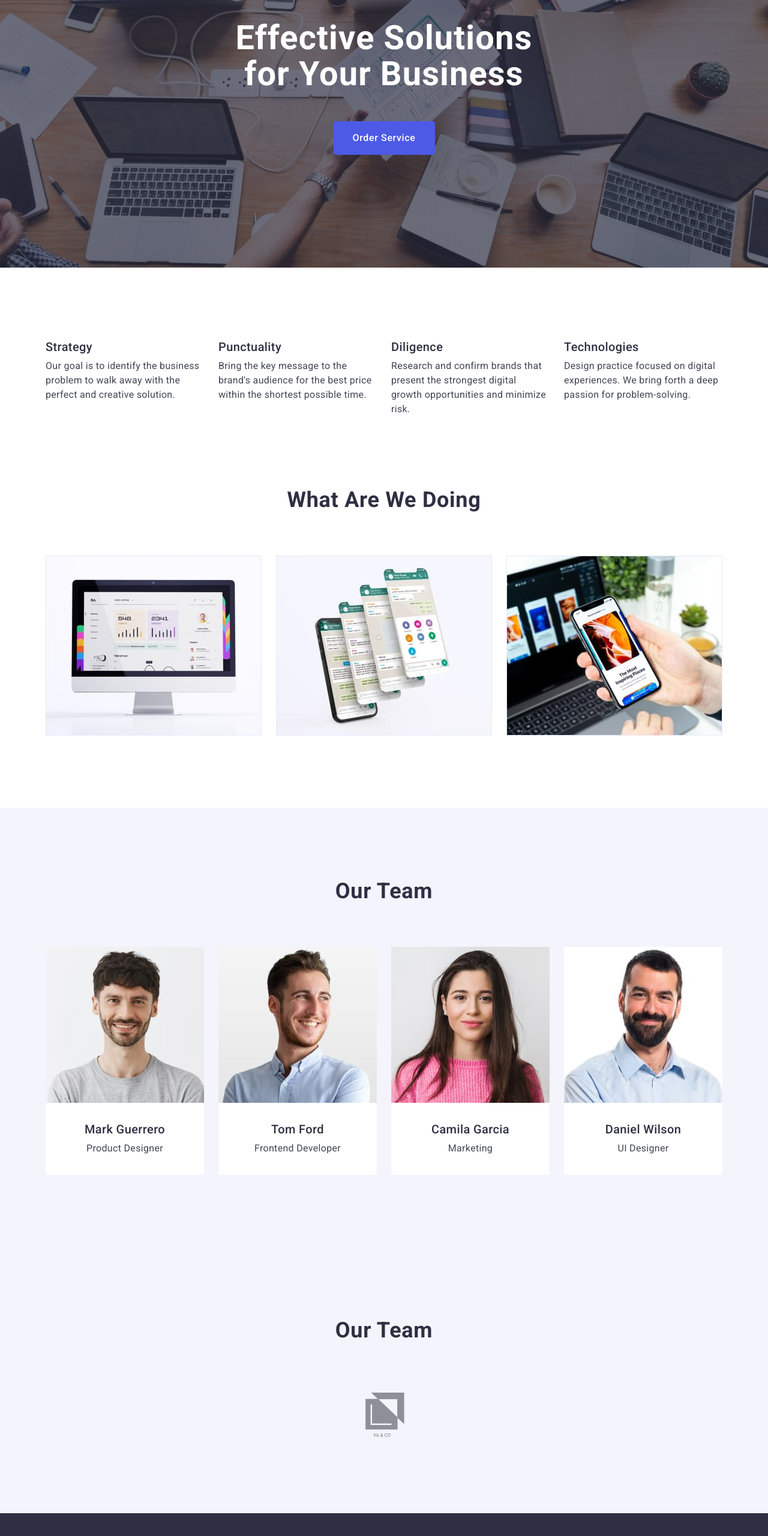
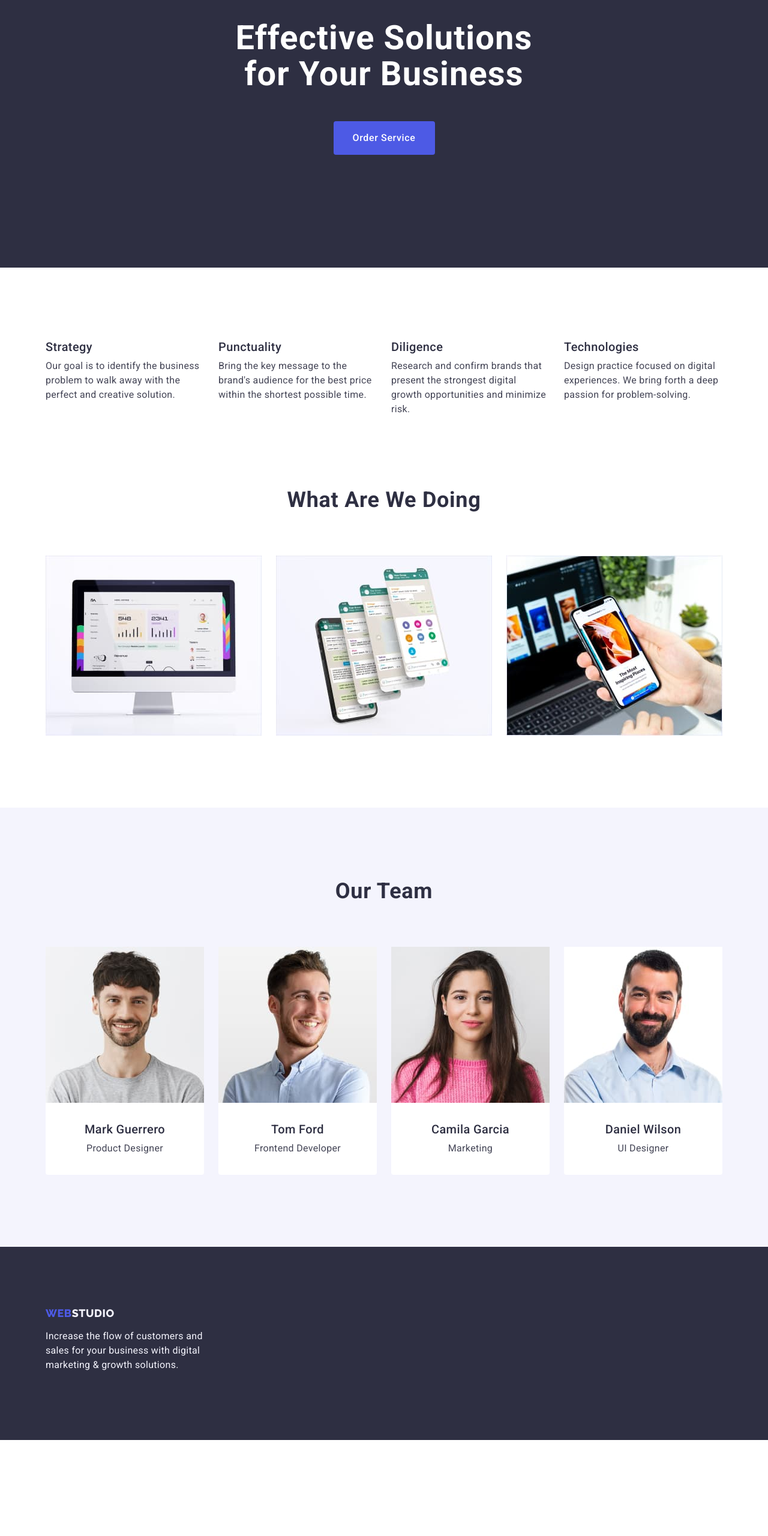
Before and after one commit to Pantherstich/goit-markup-hw-03, a plain HTML site: page index.html in a window 1280 px wide. Shown: the part 226-2786 px from the top of the page at 60% size. After the commit the page ends 2626 px from the top, so only its background shows below. Drawn offline with nearby package versions, Linux system fonts and the light colour scheme.

Commit message:
Revert "First svg"
This reverts commit 78aa0cf873b0586edc27b60fb202269bdedcea6e.

```diff
--- a/css/styles.css
+++ b/css/styles.css
@@ -126,13 +126,6 @@ body {
 /* Герой */
 .hero {
   padding: 188px 0;
-  background-image: linear-gradient(to bottom,
-      rgba(46, 47, 66, 0.7),
-      rgba(46, 47, 66, 0.7)),url(/images/people-office.jpg);
-  background-size: cover;
-    background-repeat: no-repeat;
-    background-position: center center;
-    background-size:1440px;
   background-color: #2e2f42;
 }
 .hero-heading {
--- a/index.html
+++ b/index.html
@@ -18,7 +18,6 @@
 
     <title>Студія</title>
   </head>
-
   <body>
     <header class="header-section">
       <div class="header-flex container">
@@ -59,10 +58,12 @@
         <div class="container">
           <!-- герой -->
 
+
           <h1 class="hero-heading">Effective Solutions for Your Business</h1>
           <button type="button" class="order-button">Order Service</button>
         </div>
       </section>
+
       <section class="about">
         <div class="container">
           <h2 class="visually-hidden">About us</h2>
@@ -161,24 +162,6 @@
           </ul>
         </div>
       </section>
-      <!-- клієнти -->
-      <section class="team">
-        <div class="container">
-          <h2 class="team-title">Our Team</h2>
-          <ul class="team-items list">
-            <li>
-              <!-- Логотип -->
-
-              <a href="" class=""
-                ><svg class="icon" width="168" height="88">
-                  <use href="./images/icons.svg#icon-yaco"></use></svg
-              ></a>
-            </li>
-
-            <!-- Логотип -->
-          </ul>
-        </div>
-      </section>
     </main>
     <footer class="footer">
       <div class="container">
```
Also changed, not shown: .prettierrc.json, images/icons.svg (deleted), images/people-office.jpg (deleted).
